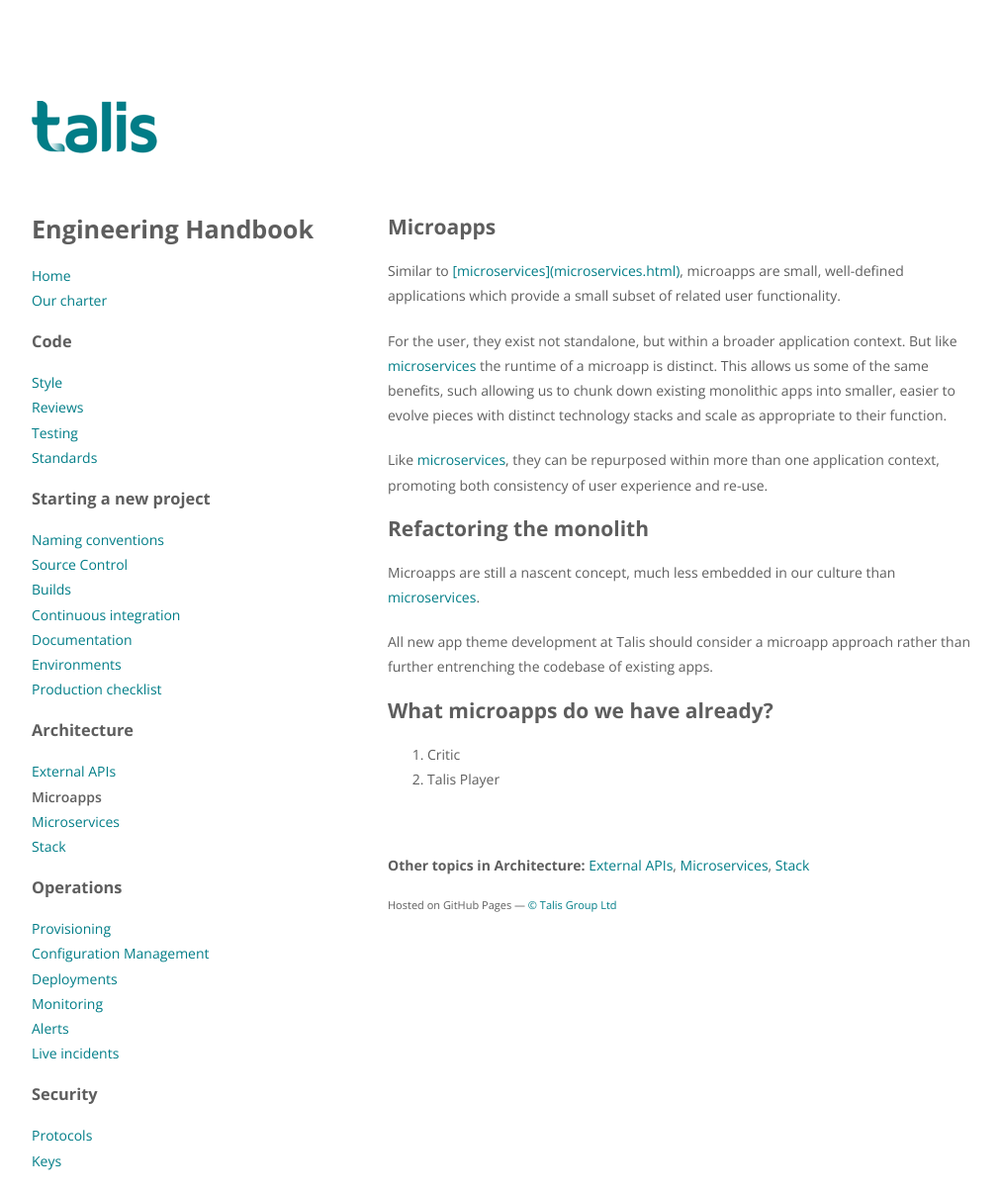
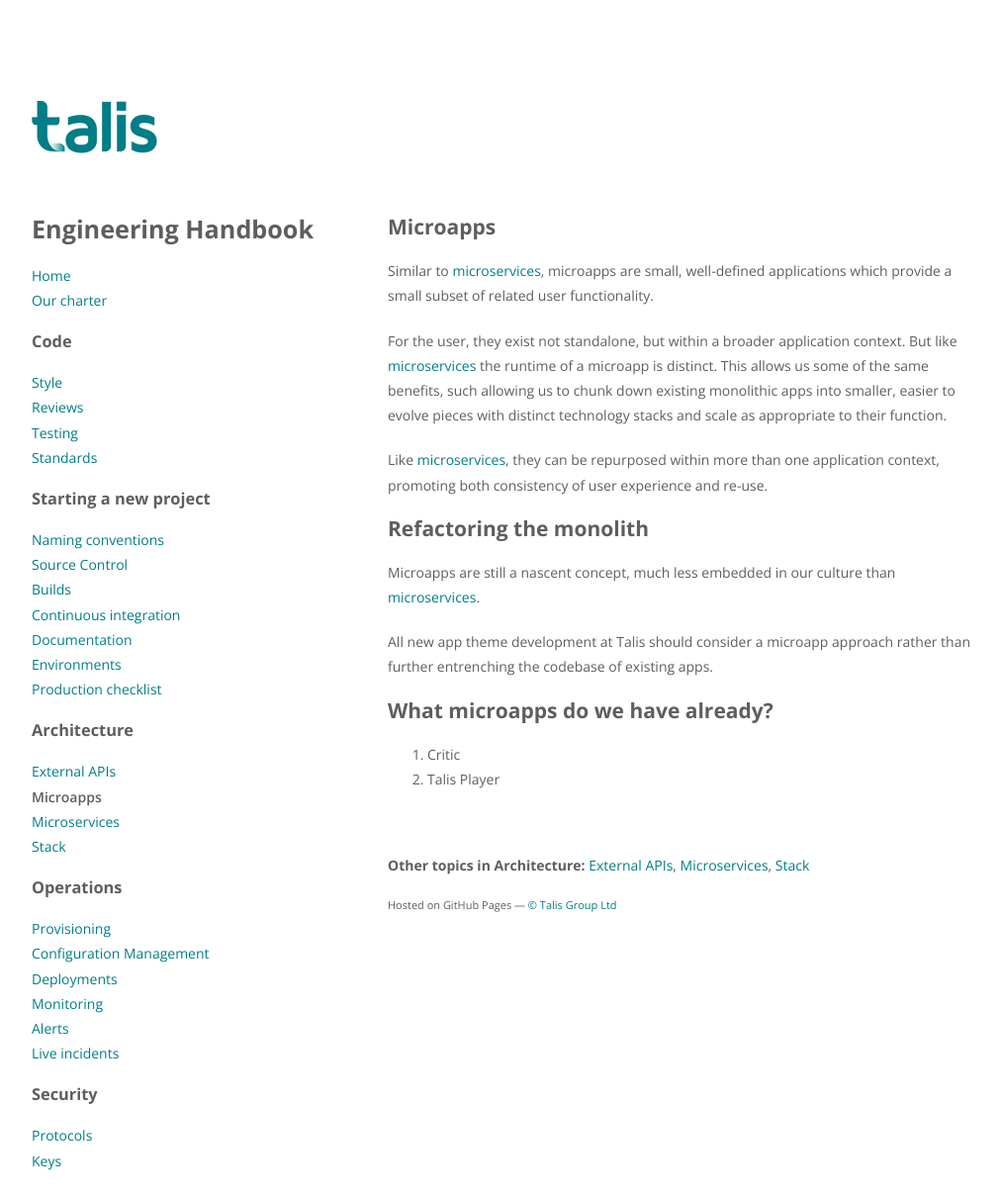
Before and after one commit to ellerbrock/talis.github.io, a Jekyll site: the page built from topics/microapps.md, in a window 1280 px wide. Shown: the whole page at 99% size, without its empty margins (128-1139 px from the left). Built offline with Jekyll 4.4.1, drawn with Linux system fonts in a browser that asks for light colours.

Commit message:
Removed link inception

```diff
--- a/topics/microapps.md
+++ b/topics/microapps.md
@@ -5,7 +5,7 @@
 category: Architecture
 ---
 
-Similar to [[microservices](microservices.html)]([microservices](microservices.html).html), microapps are small, well-defined applications which provide a small
+Similar to [microservices](microservices.html), microapps are small, well-defined applications which provide a small
 subset of related user functionality.
 
 For the user, they exist not standalone, but within a broader application context. But like [microservices](microservices.html) the runtime of
```
